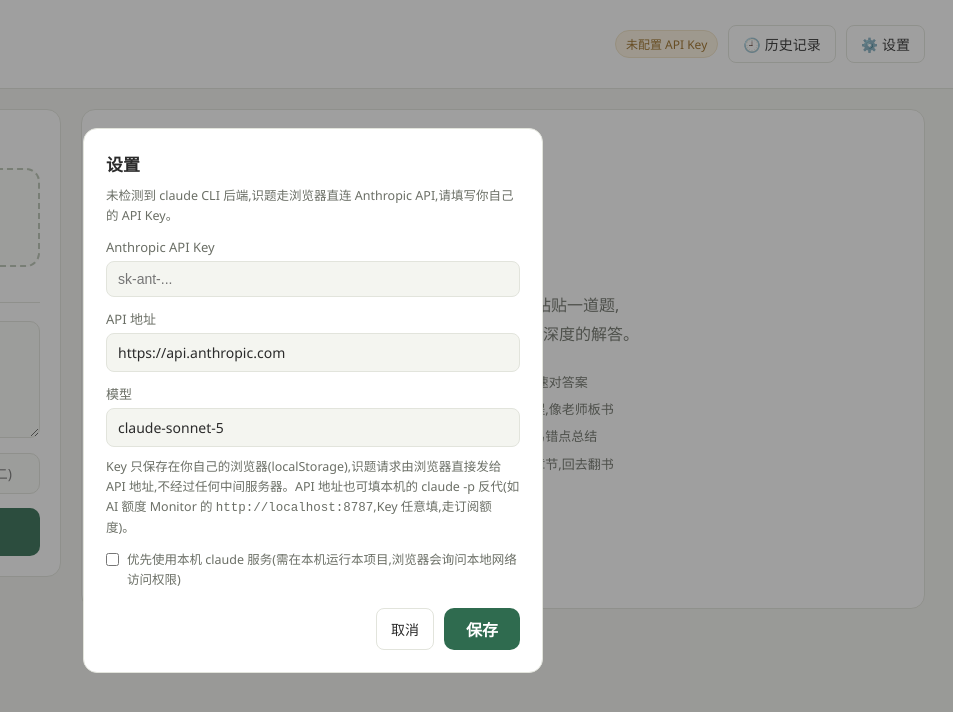
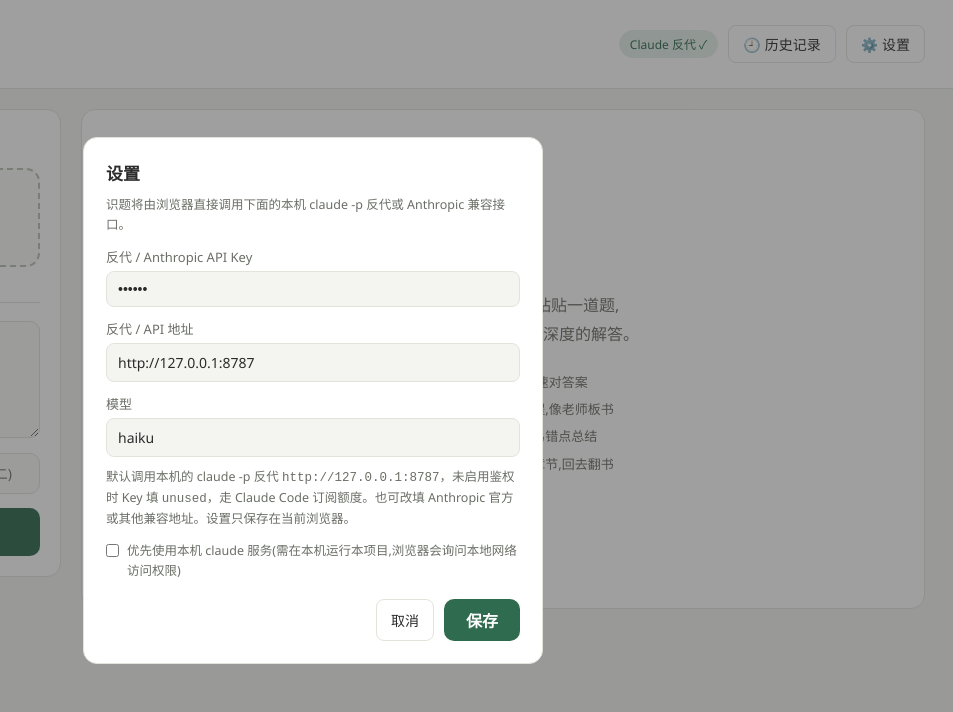
Before and after one commit to Liyucheng1997/298_lab-xiaozhen-zuotijia, a website: page public/index.html in a window 1280 px wide. Both pictures are taken after a click on the button "⚙️ 设置". Shown: the full height of the page, 327-1280 px from the left. Drawn offline with nearby package versions, Linux system fonts and the light colour scheme; no server answers.

Commit message:
支持本机 Claude 反代默认后端

```diff
--- a/public/app.js
+++ b/public/app.js
@@ -29,8 +29,8 @@
 let timerId = null;
 
 // ---------- 设置(直连 API 模式用,只存本机浏览器) ----------
-const SETTINGS_KEY = 'zuotijia-settings';
-const DEFAULT_SETTINGS = { apiKey: '', baseUrl: 'https://api.anthropic.com', model: 'claude-sonnet-5' };
+const SETTINGS_KEY = 'zuotijia-settings-v2';
+const DEFAULT_SETTINGS = { apiKey: 'unused', baseUrl: 'http://127.0.0.1:8787', model: 'haiku' };
 function loadSettings() {
   try { return { ...DEFAULT_SETTINGS, ...JSON.parse(localStorage.getItem(SETTINGS_KEY) || '{}') }; }
   catch { return { ...DEFAULT_SETTINGS }; }
@@ -43,8 +43,8 @@
   setModel.value = settings.model;
   setUseLocal.checked = localStorage.getItem(LOCAL_FLAG) === '1';
   settingsBackendInfo.textContent = backend.mode === 'server'
-    ? '当前走 claude CLI 后端(订阅额度,无需 API Key);以下配置仅在 CLI 不可用时生效。'
-    : '未检测到 claude CLI 后端,识题走浏览器直连 Anthropic API,请填写你自己的 API Key。';
+    ? '当前走项目自带的 claude CLI 后端；以下反代配置在该后端不可用时生效。'
+    : '识题将由浏览器直接调用下面的本机 claude -p 反代或 Anthropic 兼容接口。';
   settingsMask.classList.remove('hidden');
 });
 settingsCancel.addEventListener('click', () => settingsMask.classList.add('hidden'));
@@ -105,7 +105,8 @@
     backendBadge.textContent = backend.base ? '本机 Claude ✓' : '本地 Claude ✓';
     backendBadge.className = 'backend-badge ok';
   } else if (backend.mode === 'direct') {
-    backendBadge.textContent = settings.apiKey ? 'API 直连 ✓' : '未配置 API Key';
+    const localProxy = /^(https?:\/\/)?(localhost|127\.0\.0\.1)(:|\/|$)/.test(settings.baseUrl);
+    backendBadge.textContent = settings.apiKey ? (localProxy ? 'Claude 反代 ✓' : 'API 直连 ✓') : '未配置 API Key';
     backendBadge.className = 'backend-badge ' + (settings.apiKey ? 'ok' : 'warn');
   } else {
     backendBadge.textContent = '检测后端中…';
@@ -176,7 +177,7 @@
 
   await backendReady;
   if (backend.mode === 'direct' && !settings.apiKey) {
-    showStatus('请先点右上角「⚙️ 设置」填写 Anthropic API Key(或在本机运行带 claude CLI 的服务)', true);
+    showStatus('请先点右上角「⚙️ 设置」填写反代/API Key，未启用鉴权的本机反代可填 unused', true);
     settingsBtn.click();
     return;
   }
--- a/public/index.html
+++ b/public/index.html
@@ -81,16 +81,16 @@
       <h2>设置</h2>
       <p id="settingsBackendInfo" class="modal-hint"></p>
       <div id="apiFields">
-        <label class="modal-label">Anthropic API Key
-          <input type="password" id="setApiKey" placeholder="sk-ant-..." />
+        <label class="modal-label">反代 / Anthropic API Key
+          <input type="password" id="setApiKey" placeholder="unused" />
         </label>
-        <label class="modal-label">API 地址
-          <input type="text" id="setBaseUrl" placeholder="https://api.anthropic.com" />
+        <label class="modal-label">反代 / API 地址
+          <input type="text" id="setBaseUrl" placeholder="http://127.0.0.1:8787" />
         </label>
         <label class="modal-label">模型
-          <input type="text" id="setModel" placeholder="claude-sonnet-5" />
+          <input type="text" id="setModel" placeholder="haiku" />
         </label>
-        <p class="modal-hint">Key 只保存在你自己的浏览器(localStorage),识题请求由浏览器直接发给 API 地址,不经过任何中间服务器。API 地址也可填本机的 claude -p 反代(如 AI 额度 Monitor 的 <code>http://localhost:8787</code>,Key 任意填,走订阅额度)。</p>
+        <p class="modal-hint">默认调用本机的 claude -p 反代 <code>http://127.0.0.1:8787</code>，未启用鉴权时 Key 填 <code>unused</code>，走 Claude Code 订阅额度。也可改填 Anthropic 官方或其他兼容地址。设置只保存在当前浏览器。</p>
         <label class="modal-check">
           <input type="checkbox" id="setUseLocal" />
           优先使用本机 claude 服务(需在本机运行本项目,浏览器会询问本地网络访问权限)
```
Also changed, not shown: README.md.
